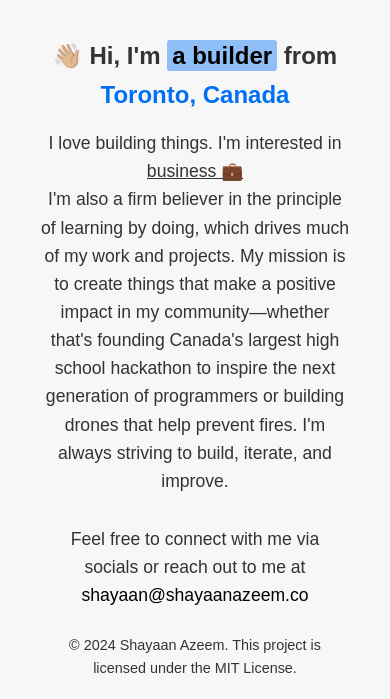
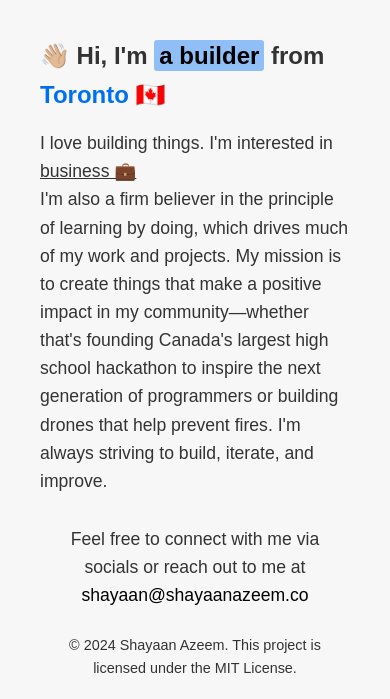
Before and after one commit to Shayaan-Azeem/shayaanazeem-website, a website: page index.html in a window 390 px wide. Shown: the part 355-1054 px from the top of the page. Drawn offline with Linux system fonts and the light colour scheme.

Commit message:
changed "canada" to an emoji, so the line stays the same

```diff
--- a/index.html
+++ b/index.html
@@ -26,7 +26,7 @@
     <div class="profile-section">
       <img src="shiny1.jpg" alt="Shayaan Azeem" class="left-image">
       <div class="text-content">
-        <p class="intro-line">👋🏼 Hi, I'm <span id="dynamic-student">a student</span> from <a href="https://open.spotify.com/track/1zi7xx7UVEFkmKfv06H8x0?si=eccb693cf4164333" target="_blank">Toronto, Canada</a></p>
+        <p class="intro-line">👋🏼 Hi, I'm <span id="dynamic-student">a student</span> from <a href="https://open.spotify.com/track/1zi7xx7UVEFkmKfv06H8x0?si=eccb693cf4164333" target="_blank">Toronto 🇨🇦</a></p>
 
         <p class="content-paragraph">
           I love building things. I'm interested in <span id="dynamic-cs"></span> <br>
--- a/style.css
+++ b/style.css
@@ -186,7 +186,11 @@ body.dark-mode .copy-email:hover {
   }
 
   .text-content {
-    text-align: center; /* Center text for a mobile-friendly layout */
+    text-align: left; /* Keep main text left-aligned */
+  }
+
+  .text-content h1 {
+    text-align: center; /* Center only the heading */
   }
 }
 
```
